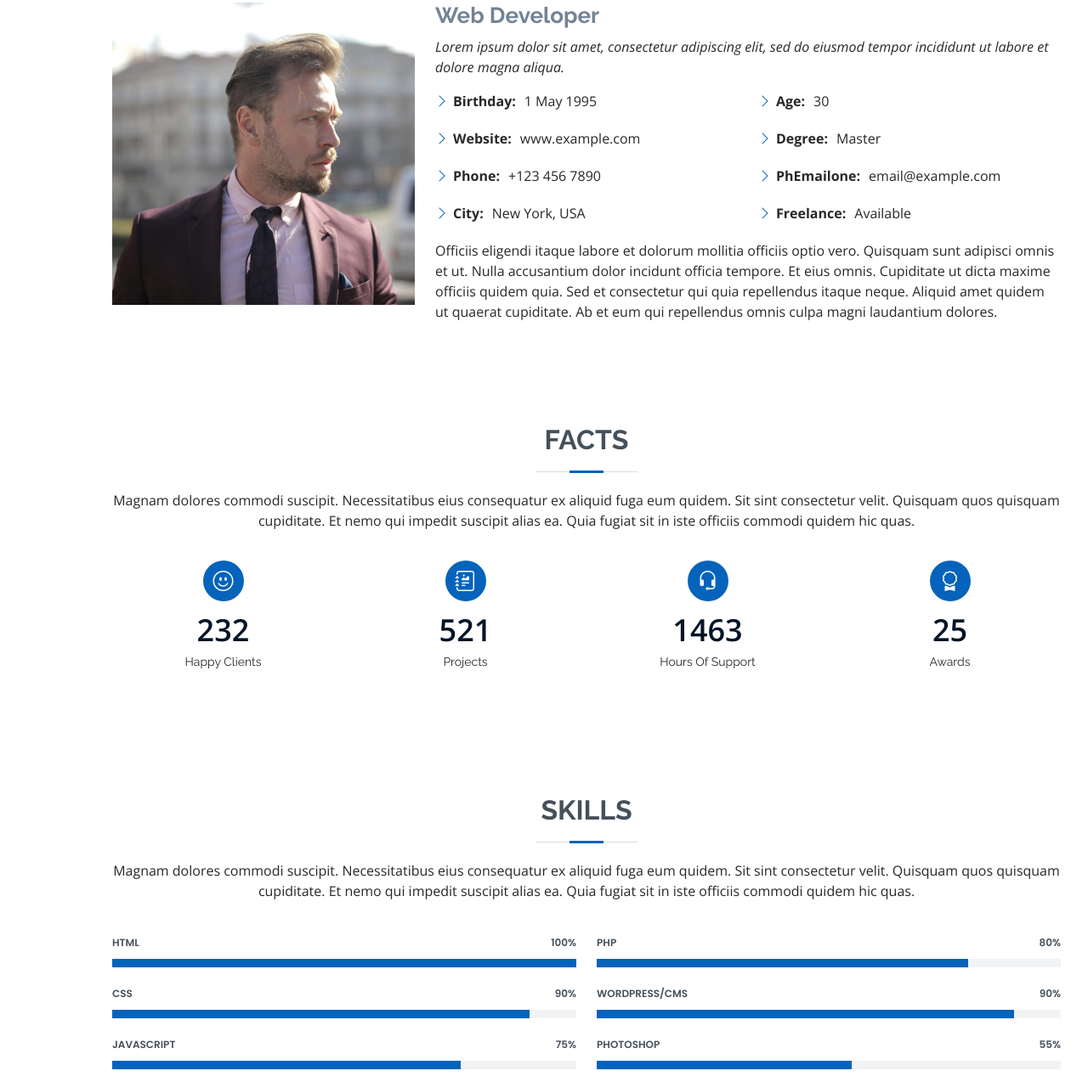
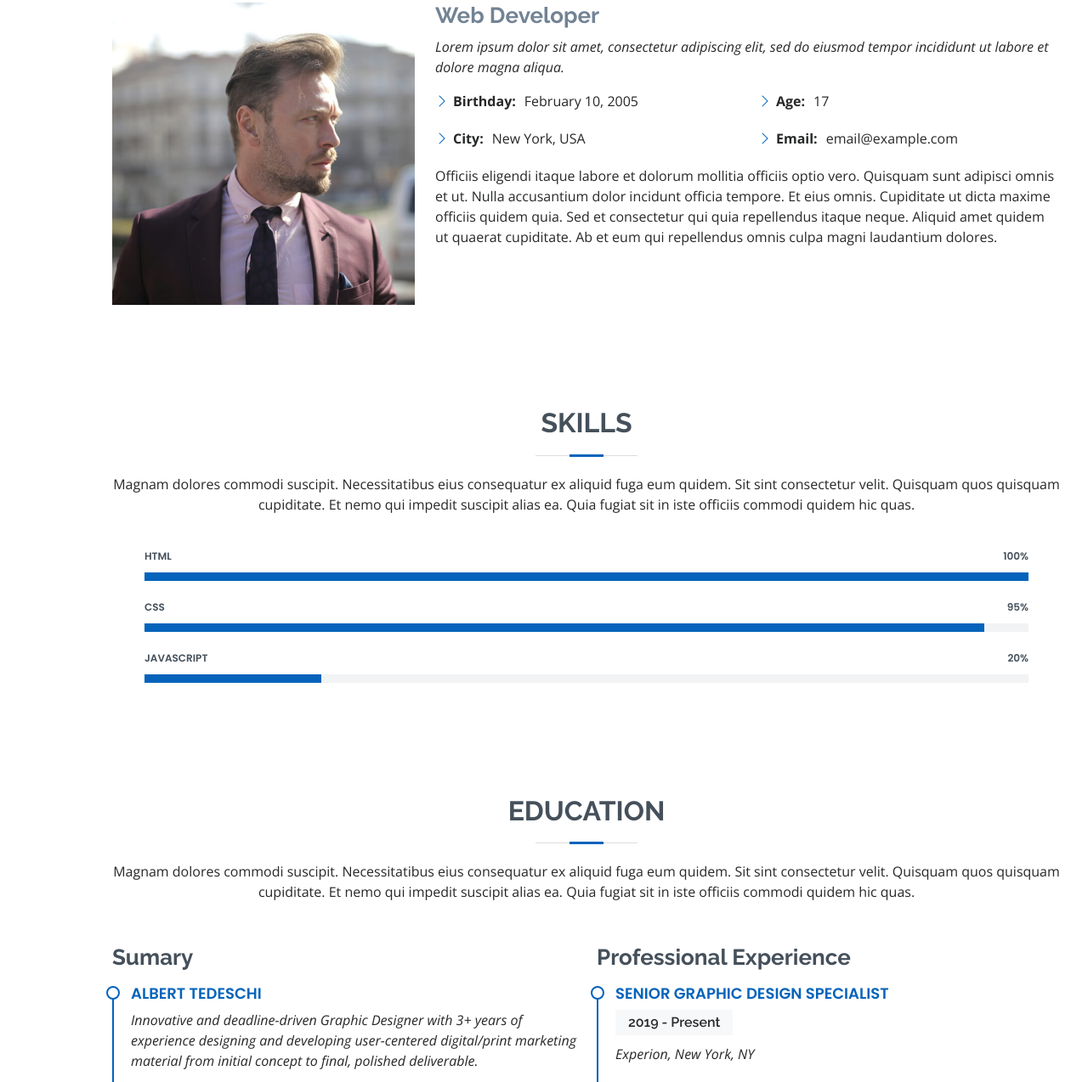
Before and after one commit to ATedeschi247/Portfolio-Level-3, a plain HTML site: page index.html in a window 1280 px wide. Shown: the part 1013-2287 px from the top of the page at 85% size. Drawn offline with nearby package versions, Linux system fonts and the light colour scheme.

Commit message:
Worked on adjusting template format to my needs

```diff
--- a/index.html
+++ b/index.html
@@ -51,10 +51,10 @@
       <ul>
         <li><a href="#hero" class="nav-link scrollto active"><i class="bx bx-home"></i> <span>Home</span></a></li>
         <li><a href="#about" class="nav-link scrollto"><i class="bx bx-user"></i> <span>About</span></a></li>
-        <li><a href="#resume" class="nav-link scrollto"><i class="bx bx-file-blank"></i> <span>Resume</span></a></li>
-        <li><a href="#portfolio" class="nav-link scrollto"><i class="bx bx-book-content"></i> <span>Portfolio</span></a>
+        <li><a href="#resume" class="nav-link scrollto"><i class="bx bx-file-blank"></i> <span>Education</span></a></li>
+        <li><a href="#portfolio" class="nav-link scrollto"><i class="bx bx-book-content"></i> <span>Work</span></a>
         </li>
-        <li><a href="#services" class="nav-link scrollto"><i class="bx bx-server"></i> <span>Services</span></a></li>
+        <li><a href="#services" class="nav-link scrollto"><i class="bx bx-server"></i> <span>Interests</span></a></li>
         <li><a href="#contact" class="nav-link scrollto"><i class="bx bx-envelope"></i> <span>Contact</span></a></li>
       </ul>
     </nav><!-- .nav-menu -->
@@ -103,19 +103,15 @@
             <div class="row">
               <div class="col-lg-6">
                 <ul>
-                  <li><i class="bi bi-chevron-right"></i> <strong>Birthday:</strong> <span>1 May 1995</span></li>
-                  <li><i class="bi bi-chevron-right"></i> <strong>Website:</strong> <span>www.example.com</span></li>
-                  <li><i class="bi bi-chevron-right"></i> <strong>Phone:</strong> <span>+123 456 7890</span></li>
+                  <li><i class="bi bi-chevron-right"></i> <strong>Birthday:</strong> <span>February 10, 2005</span></li>
                   <li><i class="bi bi-chevron-right"></i> <strong>City:</strong> <span>New York, USA</span></li>
                 </ul>
               </div>
               <div class="col-lg-6">
                 <ul>
-                  <li><i class="bi bi-chevron-right"></i> <strong>Age:</strong> <span>30</span></li>
-                  <li><i class="bi bi-chevron-right"></i> <strong>Degree:</strong> <span>Master</span></li>
-                  <li><i class="bi bi-chevron-right"></i> <strong>PhEmailone:</strong> <span>email@example.com</span>
+                  <li><i class="bi bi-chevron-right"></i> <strong>Age:</strong> <span>17</span></li>
+                  <li><i class="bi bi-chevron-right"></i> <strong>Email:</strong> <span>email@example.com</span>
                   </li>
-                  <li><i class="bi bi-chevron-right"></i> <strong>Freelance:</strong> <span>Available</span></li>
                 </ul>
               </div>
             </div>
@@ -131,7 +127,7 @@
       </div>
     </section><!-- End About Section -->
 
-    <!-- ======= Facts Section ======= -->
+    <!-- ======= Facts Section =======
     <section id="facts" class="facts">
       <div class="container" data-aos="fade-up">
 
@@ -183,7 +179,7 @@
         </div>
 
       </div>
-    </section><!-- End Facts Section -->
+    </section> End Facts Section -->
 
     <!-- ======= Skills Section ======= -->
     <section id="skills" class="skills section-bg">
@@ -198,7 +194,7 @@
 
         <div class="row skills-content">
 
-          <div class="col-lg-6">
+          <div class="col-lg-12">
 
             <div class="progress">
               <span class="skill">HTML <i class="val">100%</i></span>
@@ -209,24 +205,24 @@
             </div>
 
             <div class="progress">
-              <span class="skill">CSS <i class="val">90%</i></span>
+              <span class="skill">CSS <i class="val">95%</i></span>
               <div class="progress-bar-wrap">
-                <div class="progress-bar" role="progressbar" aria-valuenow="90" aria-valuemin="0" aria-valuemax="100">
+                <div class="progress-bar" role="progressbar" aria-valuenow="95" aria-valuemin="0" aria-valuemax="100">
                 </div>
               </div>
             </div>
 
             <div class="progress">
-              <span class="skill">JavaScript <i class="val">75%</i></span>
+              <span class="skill">JavaScript <i class="val">20%</i></span>
               <div class="progress-bar-wrap">
-                <div class="progress-bar" role="progressbar" aria-valuenow="75" aria-valuemin="0" aria-valuemax="100">
+                <div class="progress-bar" role="progressbar" aria-valuenow="20" aria-valuemin="0" aria-valuemax="100">
                 </div>
               </div>
             </div>
 
           </div>
 
-          <div class="col-lg-6">
+          <!--           <div class="col-lg-6">
 
             <div class="progress">
               <span class="skill">PHP <i class="val">80%</i></span>
@@ -252,7 +248,7 @@
               </div>
             </div>
 
-          </div>
+          </div> -->
 
         </div>
 
@@ -264,7 +260,7 @@
       <div class="container" data-aos="fade-up">
 
         <div class="section-title">
-          <h2>Resume</h2>
+          <h2>Education</h2>
           <p>Magnam dolores commodi suscipit. Necessitatibus eius consequatur ex aliquid fuga eum quidem. Sit sint
             consectetur velit. Quisquam quos quisquam cupiditate. Et nemo qui impedit suscipit alias ea. Quia fugiat sit
             in iste officiis commodi quidem hic quas.</p>
@@ -341,7 +337,7 @@
       <div class="container" data-aos="fade-up">
 
         <div class="section-title">
-          <h2>Portfolio</h2>
+          <h2>Work</h2>
           <p>Magnam dolores commodi suscipit. Necessitatibus eius consequatur ex aliquid fuga eum quidem. Sit sint
             consectetur velit. Quisquam quos quisquam cupiditate. Et nemo qui impedit suscipit alias ea. Quia fugiat sit
             in iste officiis commodi quidem hic quas.</p>
@@ -514,7 +510,7 @@
       <div class="container" data-aos="fade-up">
 
         <div class="section-title">
-          <h2>Services</h2>
+          <h2>Interests</h2>
           <p>Magnam dolores commodi suscipit. Necessitatibus eius consequatur ex aliquid fuga eum quidem. Sit sint
             consectetur velit. Quisquam quos quisquam cupiditate. Et nemo qui impedit suscipit alias ea. Quia fugiat sit
             in iste officiis commodi quidem hic quas.</p>
--- a/style.css
+++ b/style.css
@@ -8,3 +8,7 @@ nav {
 .social-links {
   display: none;
 }
+div.skills-content div.col-lg-12 {
+  padding-left: 50px;
+  padding-right: 50px;
+}
```
